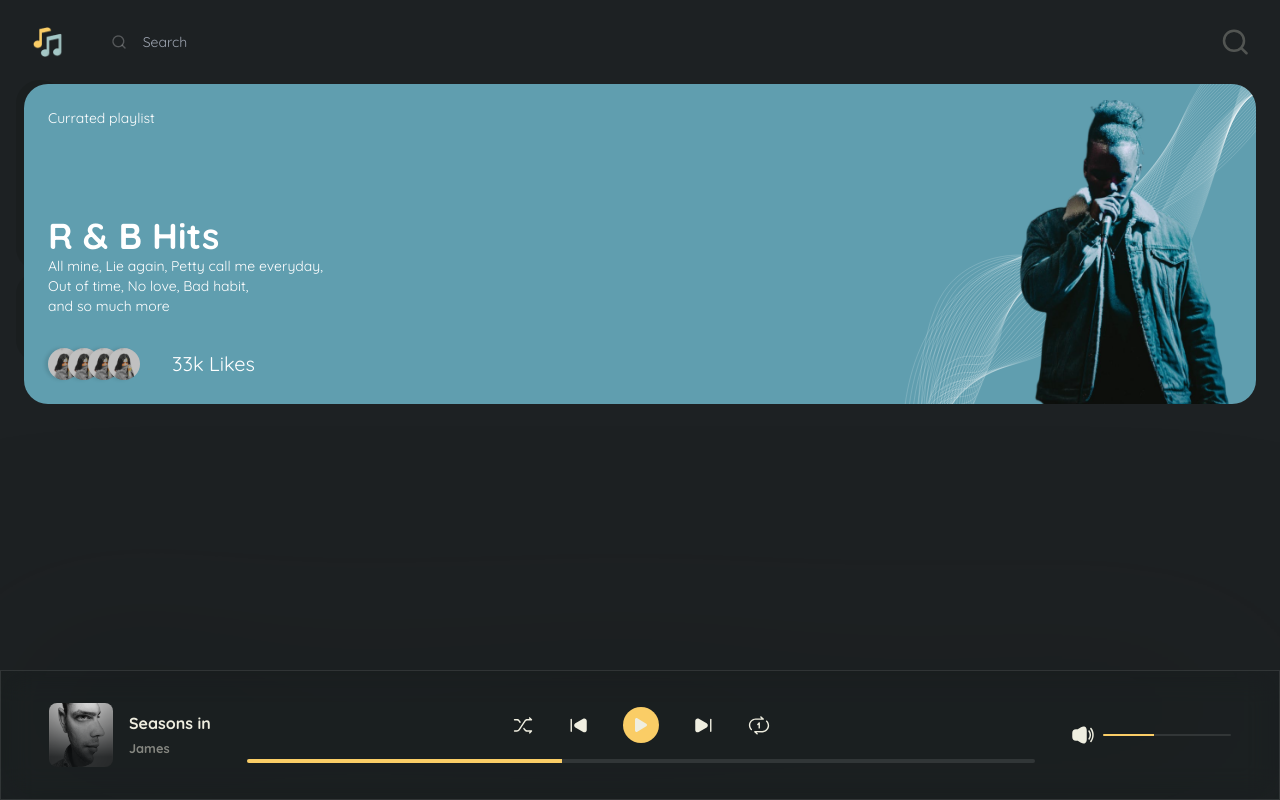
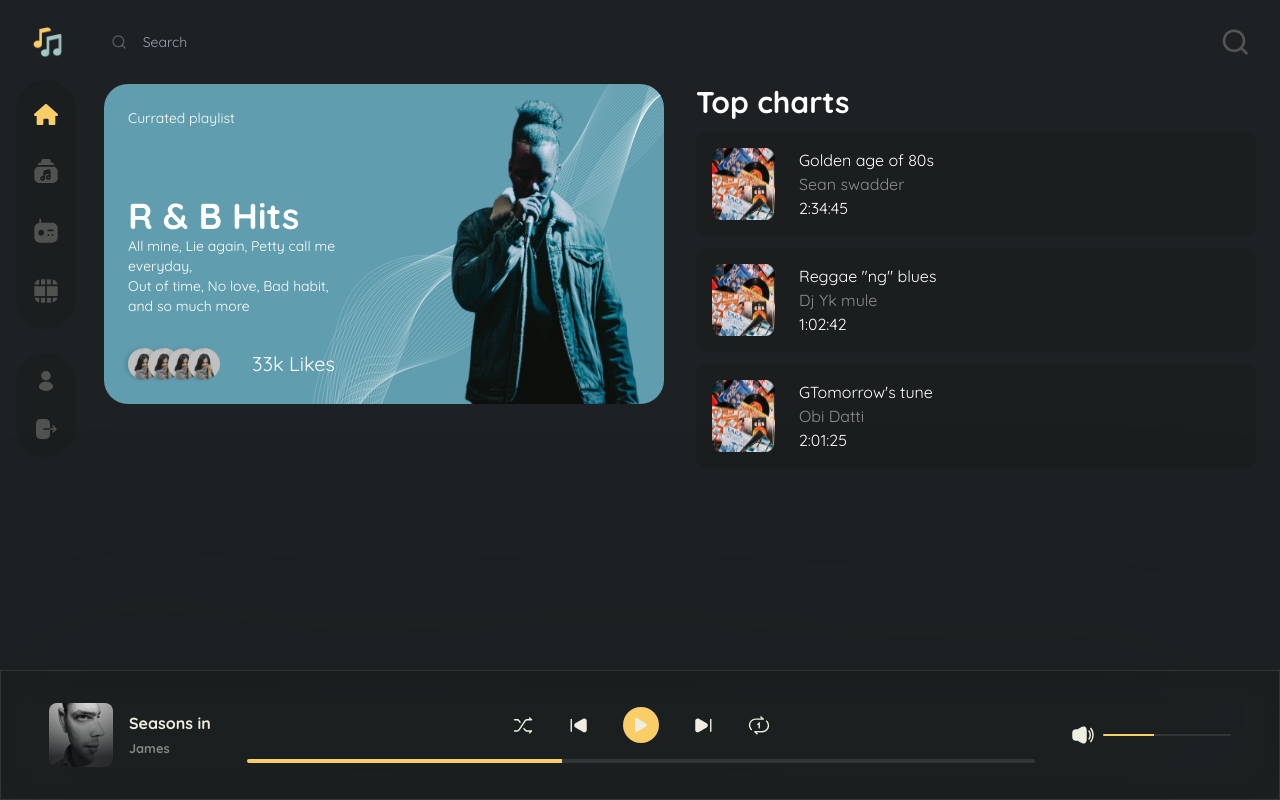
Before and after one commit to Superfly101/Musica, a Next.js app: page / in a window 1280 px wide. Built offline with nearby package versions, Linux system fonts and the light colour scheme.

Commit message:
adding to charts list

```diff
--- a/components/Home/HomePage.js
+++ b/components/Home/HomePage.js
@@ -1,14 +1,30 @@
-import MusicPlayer from "../Collections/MusicPlayer";
-import Header from "../Layout/Header/Header";
-import Menu from "../Layout/Menu/Menu";
+import Layout from "../Layout/Layout";
 
 const HomePage = () => {
+  const TOP_CHARTS = [
+    {
+      title: "Golden age of 80s",
+      artist: "Sean swadder",
+      duration: "2:34:45",
+      coverArt: "/images/cover-art.png",
+    },
+    {
+      title: 'Reggae "ng" blues',
+      artist: "Dj Yk mule",
+      duration: "1:02:42",
+      coverArt: "/images/cover-art.png",
+    },
+    {
+      title: "GTomorrow's tune",
+      artist: "Obi Datti",
+      duration: "2:01:25",
+      coverArt: "/images/cover-art.png",
+    },
+  ];
+
   return (
-    <section className="bg-dark min-h-screen">
-      <Header />
-      <Menu />
-      <section className="px-6">
-        <div className="bg-blue flex justify-between rounded-3xl w-full h-[20rem] text-white relative overflow-hidden">
+    <section className="px-6 flex justify-between gap-8">
+      <div className="bg-blue flex justify-between rounded-3xl w-full h-[20rem] text-white relative overflow-hidden max-w-2xl">
         <img
           className="absolute w-7/12 -top-2 rotate-12 left-[68%] -scale-x-100 md:hidden"
           src="/icons/spiral.svg"
@@ -17,7 +33,7 @@ const HomePage = () => {
           className="hidden w-[27rem] absolute top-0 right-0 md:block"
           src="/icons/spiral.svg"
         />
-          <div className="flex flex-col p-6 justify-between h-full">
+        <section className="flex flex-col p-6 justify-between h-full">
           <p className="text-sm">Currated playlist</p>
           <div>
             <div>
@@ -53,13 +69,26 @@ const HomePage = () => {
               </div>
             </div>
           </div>
+        </section>
+        <section className="hidden relative md:block">
+          <img src="/images/demo.png" className="relative h-full -bottom-4" />
+        </section>
       </div>
-          <div className="hidden relative md:block">
-            <img src="/images/demo.png" className="relative h-full -bottom-4" />
+      <aside className="hidden w-full lg:block">
+        <h3 className="text-white font-bold text-3xl">Top charts</h3>
+        <div>
+          {TOP_CHARTS.map((song) => (
+            <article className="p-4 rounded-xl flex bg-darkAlt my-3 rounded-2xl">
+              <img src={song.coverArt} />
+              <div className="text-white ml-6">
+                <h3 className="text-md">{song.title}</h3>
+                <p className="opacity-50">{song.artist}</p>
+                <p className="">{song.duration}</p>
               </div>
+            </article>
+          ))}
         </div>
-      </section>
-      <MusicPlayer />
+      </aside>
     </section>
   );
 };
--- /dev/null
+++ b/components/Layout/Layout.js
@@ -0,0 +1,16 @@
+import MusicPlayer from "../Collections/MusicPlayer";
+import Header from "./Header/Header";
+import Menu from "./Menu/Menu";
+
+const Layout = (props) => {
+  return (
+    <div className="bg-dark min-h-screen">
+      <Header />
+      <Menu />
+      <main className="md:pl-20">{props.children}</main>
+      <MusicPlayer />
+    </div>
+  );
+};
+
+export default Layout;
--- a/components/Layout/Menu/Menu.js
+++ b/components/Layout/Menu/Menu.js
@@ -5,8 +5,8 @@ const Menu = () => {
   const router = useRouter();
 
   return (
-    <nav className="hidden absolute top-20 left-4 flex-col gap- md:flex">
-      <ul className="bg-darkAlt py-4 px-3 flex flex-col items-center gap-6 rounded-full">
+    <nav className="hidden absolute top-20 left-4 flex-col md:flex">
+      <ul className="bg-darkAlt py-6 px-4 flex flex-col items-center gap-8 rounded-full">
         <li>
           <Link href="/">
             <a>
@@ -31,14 +31,14 @@ const Menu = () => {
           <Link href="/library">
             <a>
               <svg
-                width="22"
-                height="22"
+                // width="22"
+                // height="22"
                 viewBox="0 0 22 22"
                 xmlns="http://www.w3.org/2000/svg"
                 className={
                   router.asPath === "/library"
-                    ? "w-6 fill-secondary"
-                    : `w-6 fill-light opacity-25`
+                    ? "w-7 fill-secondary"
+                    : `w-7 fill-light opacity-25`
                 }
               >
                 <title>Library</title>
@@ -54,11 +54,11 @@ const Menu = () => {
           <Link href="">
             <a>
               <svg
-                width="22"
-                height="22"
+                // width="22"
+                // height="22"
                 viewBox="0 0 22 22"
                 xmlns="http://www.w3.org/2000/svg"
-                className="w-6 fill-light opacity-25"
+                className="w-7 fill-light opacity-25"
               >
                 <title>Radio</title>
                 <path d="M7.10419 1.83333V4.58333H6.41669C6.17835 4.58333 5.94919 4.5925 5.72919 4.62916V1.83333C5.72919 1.45749 6.04085 1.14583 6.41669 1.14583C6.79252 1.14583 7.10419 1.45749 7.10419 1.83333Z" />
@@ -72,12 +72,12 @@ const Menu = () => {
           <Link href="">
             <a>
               <svg
-                width="22"
-                height="22"
+                // width="22"
+                // height="22"
                 viewBox="0 0 22 22"
                 fill=""
                 xmlns="http://www.w3.org/2000/svg"
-                className="w-6 fill-light opacity-25"
+                className="w-7 fill-light opacity-25"
               >
                 <title>Video Horizon</title>
                 <path d="M10.3125 7.205H1.83331V14.8408C1.83331 14.8958 1.83331 14.9508 1.84248 14.9967H10.3125V7.205Z" />
@@ -96,13 +96,13 @@ const Menu = () => {
         </li>
       </ul>
 
-      <ul className="bg-darkAlt py-4 px-3 items-center rounded-full flex flex-col gap-4">
+      <ul className="bg-darkAlt py-4 px-3 items-center rounded-full flex flex-col gap-6 mt-6">
         <li>
           <Link href="">
             <a>
               <svg
-                width="22"
-                height="22"
+                // width="22"
+                // height="22"
                 viewBox="0 0 22 22"
                 fill="none"
                 xmlns="http://www.w3.org/2000/svg"
@@ -119,8 +119,8 @@ const Menu = () => {
           <Link href="">
             <a>
               <svg
-                width="22"
-                height="22"
+                // width="22"
+                // height="22"
                 viewBox="0 0 22 22"
                 fill=""
                 xmlns="http://www.w3.org/2000/svg"
--- a/pages/_app.js
+++ b/pages/_app.js
@@ -1,7 +1,12 @@
-import '../styles/globals.css'
+import Layout from "../components/Layout/Layout";
+import "../styles/globals.css";
 
 function MyApp({ Component, pageProps }) {
-  return <Component {...pageProps} />
+  return (
+    <Layout>
+      <Component {...pageProps} />
+    </Layout>
+  );
 }
 
-export default MyApp
+export default MyApp;
```
Also changed, not shown: public/images/cover-art.png (added). Lines whose indentation alone changed are shown as unchanged.
